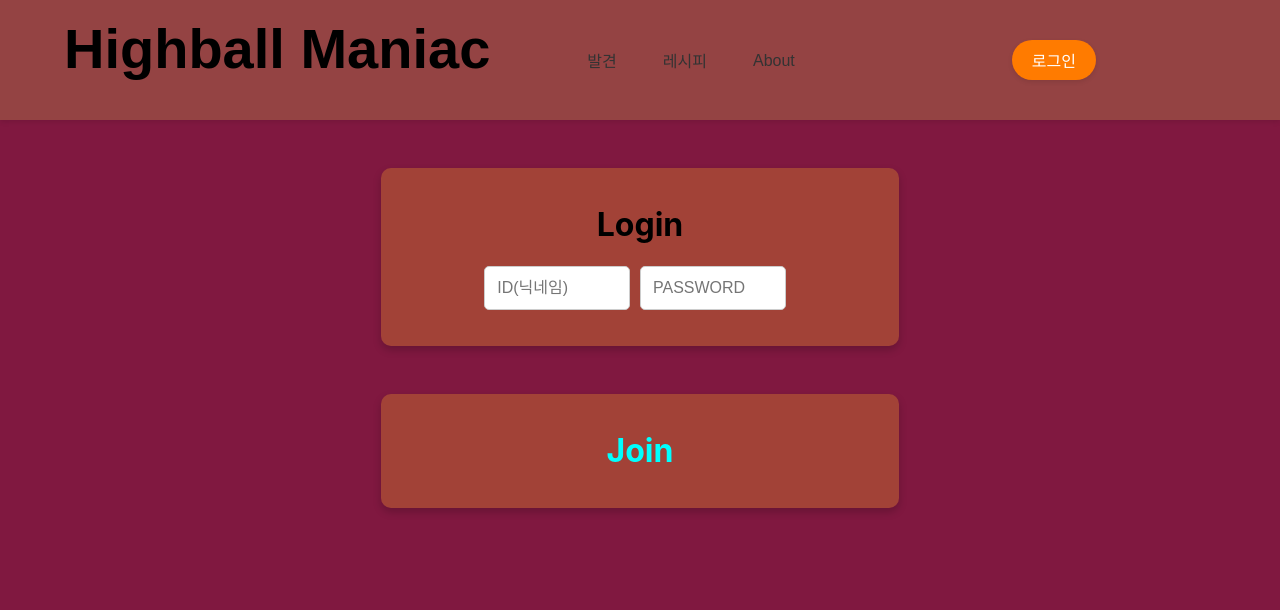
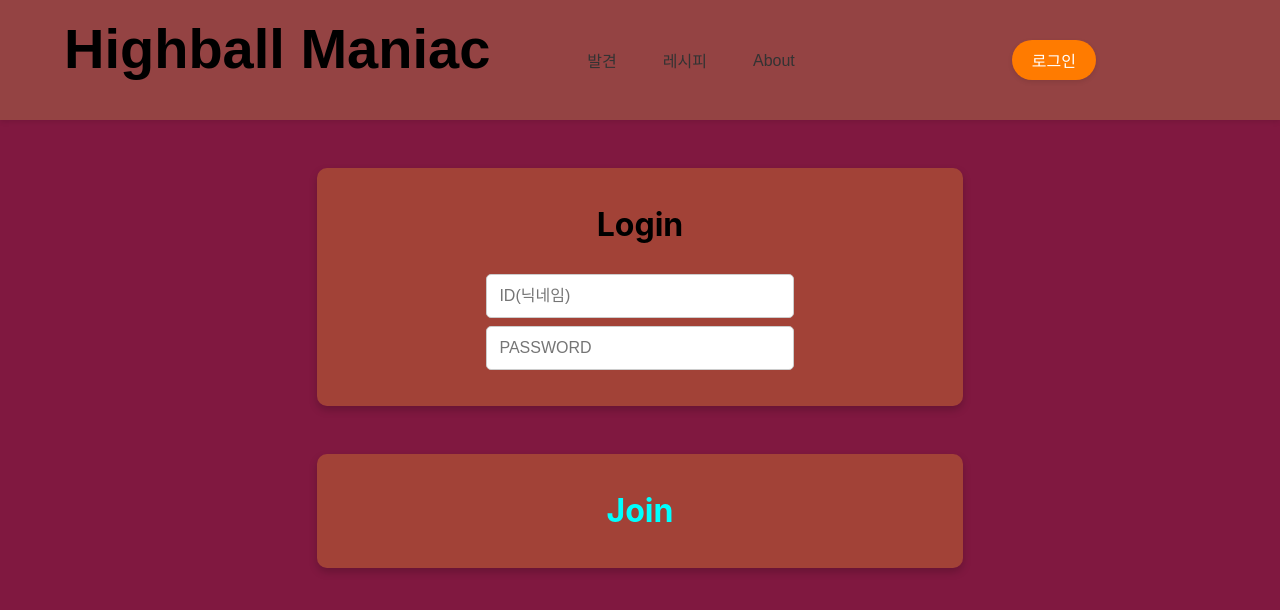
Before and after one commit to xjmx315/highball-maniac, a React (Create React App) app: page /login in a window 1280 px wide. Shown: the top 610 px of the page. Built offline with nearby package versions, Linux system fonts and the light colour scheme.

Commit message:
로그인/회원가입 화면 디자인 변경

```diff
--- a/src/pages/Login.css
+++ b/src/pages/Login.css
@@ -1,15 +1,20 @@
 /*Login.css*/
+
+.login-container {
+  width: 60%;
+  margin: 0 auto;
+}
 
 .input-box{
   background-color: #ae5135bf;
-  margin: 3rem 5rem;
+  margin: 3rem auto;
   padding: 1rem 1rem;
   /* 모서리를 살짝 둥글게 */
   border-radius: 10px;
   /* 그림자로 입체감 추가 */
   box-shadow: 0 4px 8px rgba(0, 0, 0, 0.2);
   max-width: 70rem;
-  /*width: 100%;*/
+  width: 80%;
 }
 
 .input-box-title{
@@ -84,8 +89,9 @@
 
 /* 입력 필드 스타일 */
 .input {
+  display: block;
   /* 입력 필드 전체 너비 채우기 */
-  width: 30%;
+  width: 50%;
   padding: 12px;
   /* 테두리 스타일 */
   border: 1px solid #ccc;
@@ -94,6 +100,7 @@
   font-size: 16px;
   /* 박스 사이징 설정 */
   box-sizing: border-box;
+  margin: 0.5rem auto;
 }
 
 /* 입력 필드 포커스 스타일 */
@@ -133,6 +140,6 @@
   transition: background-color 0.3s ease;
 }
 
-#palce-holder{
+#place-holder{
     width: 2rem;
 }
```
